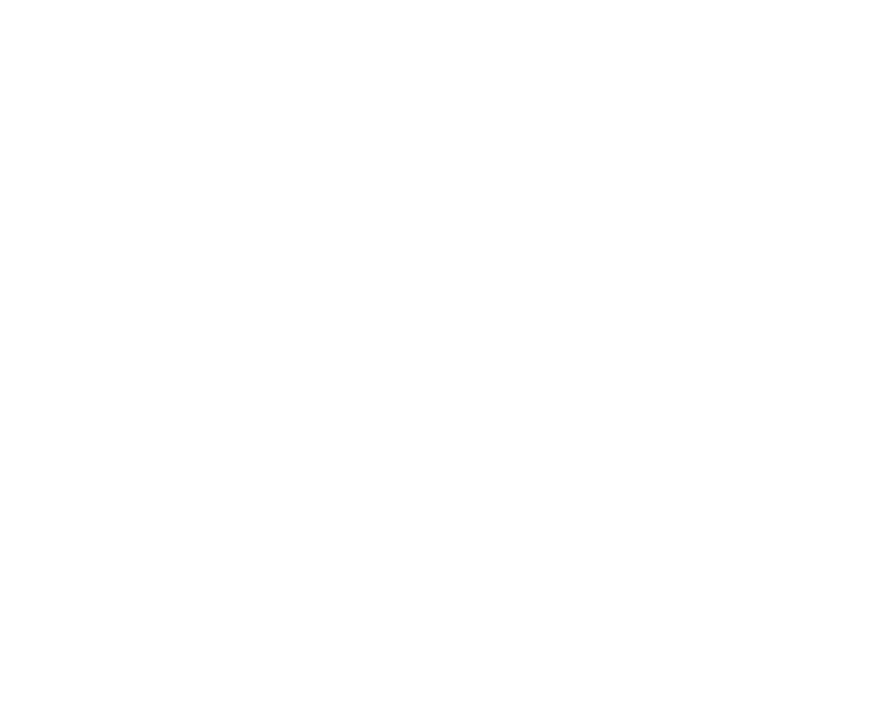
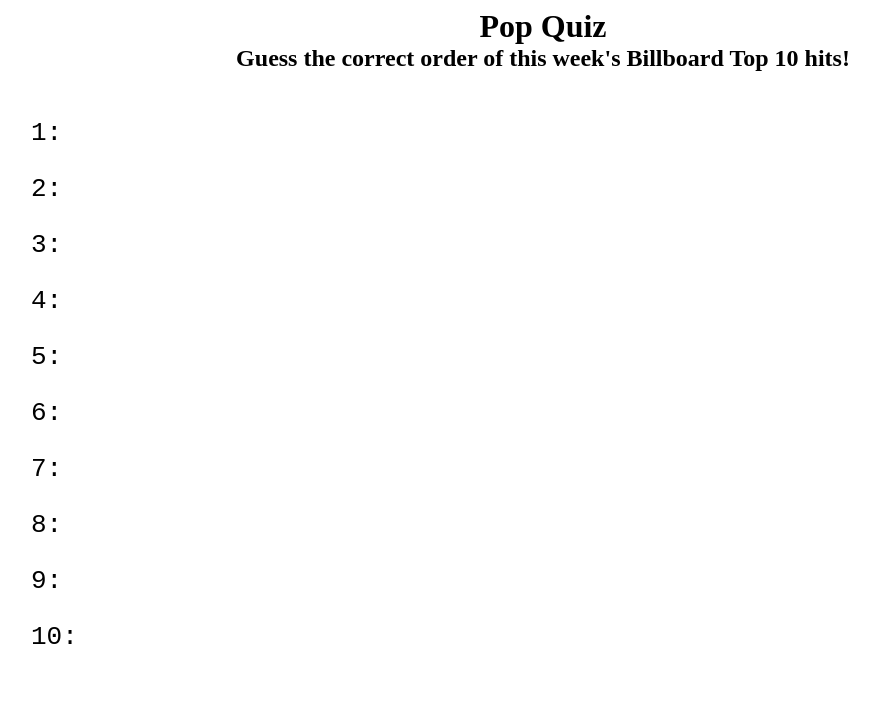
Before and after one commit to melissavaiden/popquiz, a plain HTML site: page index.html in a window 1280 px wide. Shown: the whole page, without its empty margins (97-976 px from the left). Drawn offline with Linux system fonts and the light colour scheme.

Commit message:
Drop Column & Font

```diff
--- a/index.html
+++ b/index.html
@@ -4,10 +4,24 @@
     <meta charset="UTF-8">
     <meta http-equiv="X-UA-Compatible" content="IE=edge">
     <meta name="viewport" content="width=device-width, initial-scale=1.0">
-    <link rel="stylesheet" href="index.css">
+    <link rel="stylesheet" href="style.css">
+    <script src="script.js" defer></script>
     <title>Document</title>
+    <h1 class="header">Pop Quiz</h1>
+    <h2 class="header">Guess the correct order of this week's Billboard Top 10 hits!</h2>
 </head>
 <body>
-
+    <div class="dropcontainer">
+        <p>1:</p>
+        <p>2:</p>
+        <p>3:</p>
+        <p>4:</p>
+        <p>5:</p>
+        <p>6:</p>
+        <p>7:</p>
+        <p>8:</p>
+        <p>9:</p>
+        <p>10:</p>
+    </div>
 </body>
 </html>
--- a/style.css
+++ b/style.css
@@ -0,0 +1,10 @@
+.header {
+    margin: auto;
+    text-align: center;
+}
+.dropcontainer {
+    margin-left: 100px;
+    padding: 20px;
+    font-size:xx-large;
+    font-family: monospace;
+}
```
